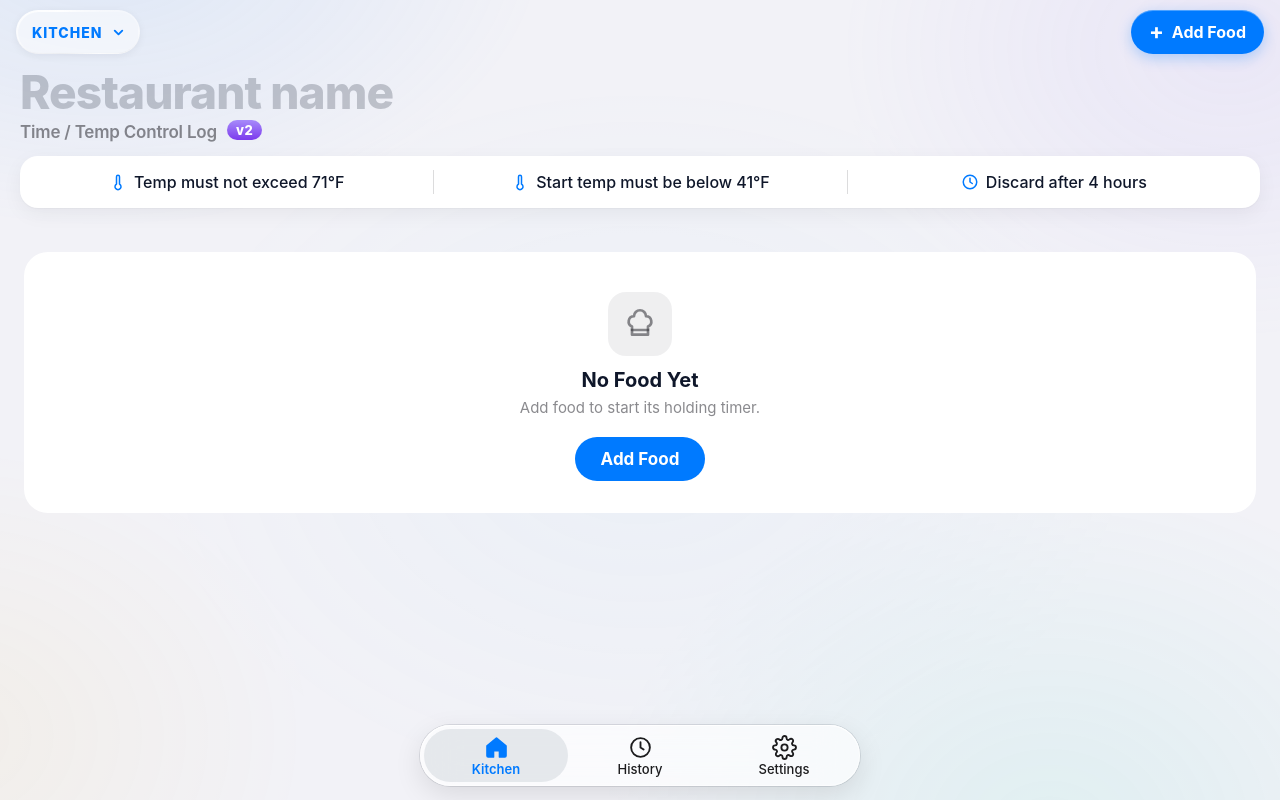
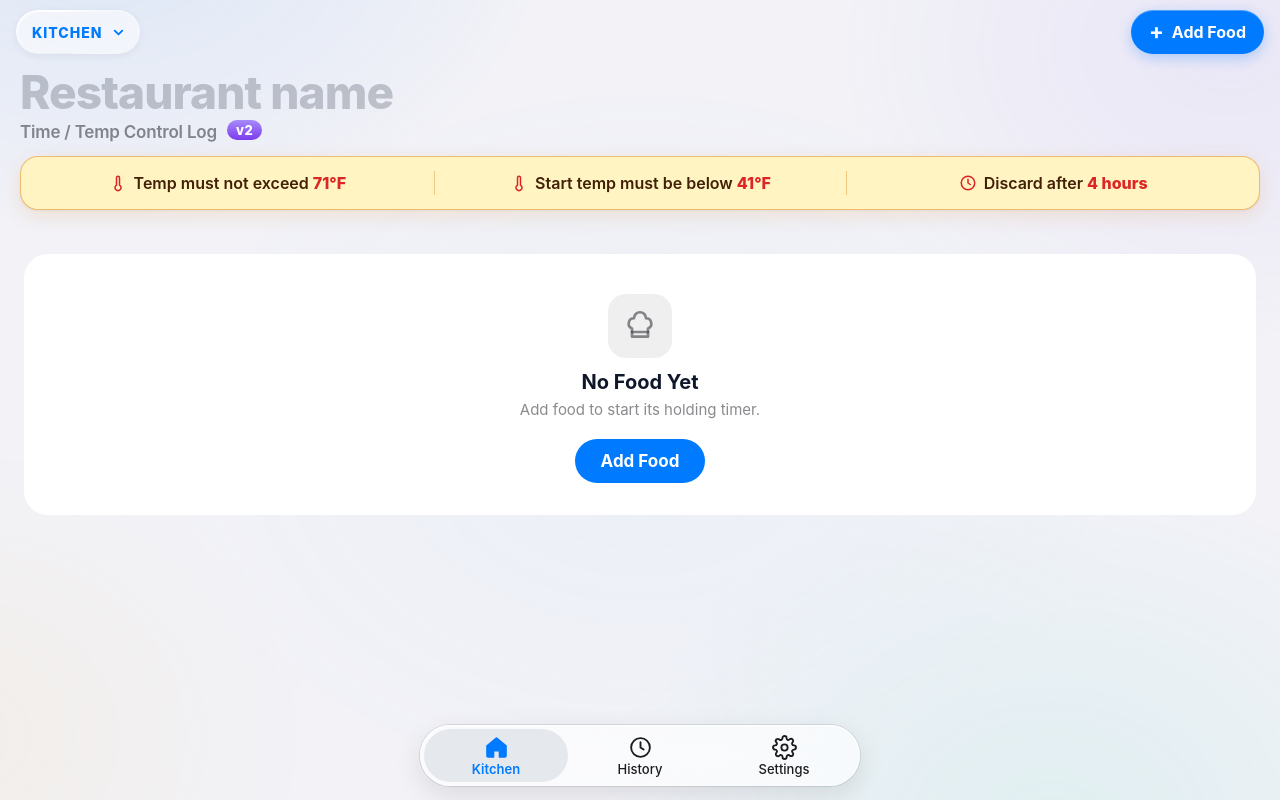
Before and after one commit to vnguyen-workai/kitchen-timer, a plain HTML site: page v2/index.html in a window 1280 px wide. Drawn offline with Linux system fonts and the light colour scheme.

Commit message:
v2: food safety rules shown as a yellow warning block with red limits
Co-Authored-By: Claude Opus 5.5 <noreply@anthropic.com>

```diff
--- a/v2/index.html
+++ b/v2/index.html
@@ -471,6 +471,12 @@
   .largetitle .rules { margin-top: 14px; padding: 14px 18px; gap: 8px 26px; border-radius: 18px; background: #fff;
     box-shadow: 0 1px 2px rgba(0,0,0,.04), 0 6px 20px rgba(0,0,0,.05); color: var(--ink); font-size: 16px; font-weight: 500; }
   .largetitle .rule .ic { color: var(--blue); font-size: 18px; }
+  /* the rules are a warning: caution yellow block, red icons and limits, so staff can't miss them */
+  .largetitle .rules.warn { background: #fff4c2; border: 1px solid rgba(217,119,6,.45); color: #422006; font-weight: 600;
+    box-shadow: 0 1px 2px rgba(120,53,15,.06), 0 6px 20px rgba(217,119,6,.14); }
+  .largetitle .rules.warn .rule .ic { color: #dc2626; }
+  .largetitle .rules.warn .rv { color: #dc2626; font-weight: 800; }
+  .largetitle .rules.warn .rule + .rule { border-color: rgba(217,119,6,.35); }
   /* iPad / PC: three equal sections with hairline dividers, so the block is filled evenly (no empty space on the right) */
   @media (min-width: 900px) {
     .largetitle .rules { display: grid; grid-template-columns: repeat(3, minmax(0, 1fr)); gap: 0; padding: 14px 0; }
@@ -685,10 +691,10 @@
   <header class="largetitle">
     <input class="rest-name" id="restName" type="text" placeholder="Restaurant name" autocomplete="off">
     <div class="log-title">Time / Temp Control Log <span class="vtag">v2</span></div>
-    <div class="rules">
-        <span class="rule"><svg class="ic" viewBox="0 0 24 24" fill="none" stroke="currentColor" stroke-width="2" stroke-linecap="round" stroke-linejoin="round"><path d="M14 14.76V5a2 2 0 1 0-4 0v9.76a4 4 0 1 0 4 0z"/></svg><span id="ruleTemp">Temp must not exceed 71&deg;F</span></span>
-        <span class="rule"><svg class="ic" viewBox="0 0 24 24" fill="none" stroke="currentColor" stroke-width="2" stroke-linecap="round" stroke-linejoin="round"><path d="M14 14.76V5a2 2 0 1 0-4 0v9.76a4 4 0 1 0 4 0z"/></svg><span id="ruleMin">Start temp must be below 41&deg;F</span></span>
-        <span class="rule"><svg class="ic" viewBox="0 0 24 24" fill="none" stroke="currentColor" stroke-width="2" stroke-linecap="round" stroke-linejoin="round"><circle cx="12" cy="12" r="9"/><path d="M12 7v5l3 2"/></svg><span id="ruleTime">Discard after 4 hours</span></span>
+    <div class="rules warn">
+        <span class="rule"><svg class="ic" viewBox="0 0 24 24" fill="none" stroke="currentColor" stroke-width="2" stroke-linecap="round" stroke-linejoin="round"><path d="M14 14.76V5a2 2 0 1 0-4 0v9.76a4 4 0 1 0 4 0z"/></svg><span id="ruleTemp">Temp must not exceed <b class="rv">71&deg;F</b></span></span>
+        <span class="rule"><svg class="ic" viewBox="0 0 24 24" fill="none" stroke="currentColor" stroke-width="2" stroke-linecap="round" stroke-linejoin="round"><path d="M14 14.76V5a2 2 0 1 0-4 0v9.76a4 4 0 1 0 4 0z"/></svg><span id="ruleMin">Start temp must be below <b class="rv">41&deg;F</b></span></span>
+        <span class="rule"><svg class="ic" viewBox="0 0 24 24" fill="none" stroke="currentColor" stroke-width="2" stroke-linecap="round" stroke-linejoin="round"><circle cx="12" cy="12" r="9"/><path d="M12 7v5l3 2"/></svg><span id="ruleTime">Discard after <b class="rv">4 hours</b></span></span>
       </div>
   </header>
   <div class="soundhint" id="soundHint" role="status"><svg class="ic" viewBox="0 0 24 24" fill="none" stroke="currentColor" stroke-width="2" stroke-linecap="round" stroke-linejoin="round"><path d="M11 5 6 9H2v6h4l5 4V5z"/><path d="M15.5 8.5a5 5 0 0 1 0 7"/></svg>Tap anywhere to turn on the alarm sound</div>
@@ -1374,9 +1380,9 @@ function renderAlerts() {
   const name = deptName(curDept);
   $('deptLabel').textContent = name;
   $('tabKitchenLabel').textContent = name;
-  $('ruleTemp').textContent = `Temp must not exceed ${settings.maxTemp}°F`;
-  $('ruleMin').textContent = `Start temp must be below ${settings.minTemp}°F`;
-  $('ruleTime').textContent = `Discard after ${settings.hours} hour${settings.hours === 1 ? '' : 's'}`;
+  $('ruleTemp').innerHTML = `Temp must not exceed <b class="rv">${settings.maxTemp}°F</b>`;
+  $('ruleMin').innerHTML = `Start temp must be below <b class="rv">${settings.minTemp}°F</b>`;
+  $('ruleTime').innerHTML = `Discard after <b class="rv">${settings.hours} hour${settings.hours === 1 ? '' : 's'}</b>`;
   const ringing = timers.filter(t => t.state === 'ringing');
   const elsewhere = ringing.filter(t => t.dept !== curDept);
   $('deptDot').classList.toggle('show', elsewhere.length > 0);
```
